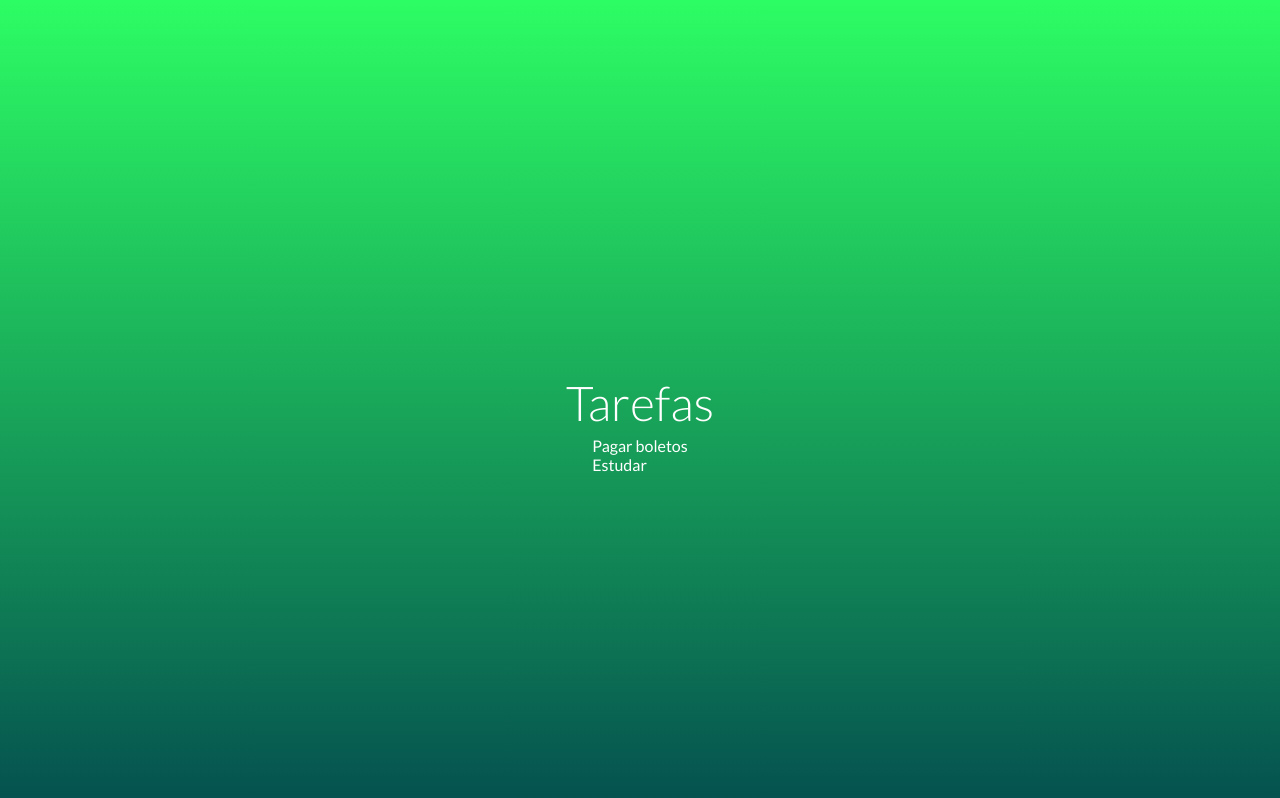
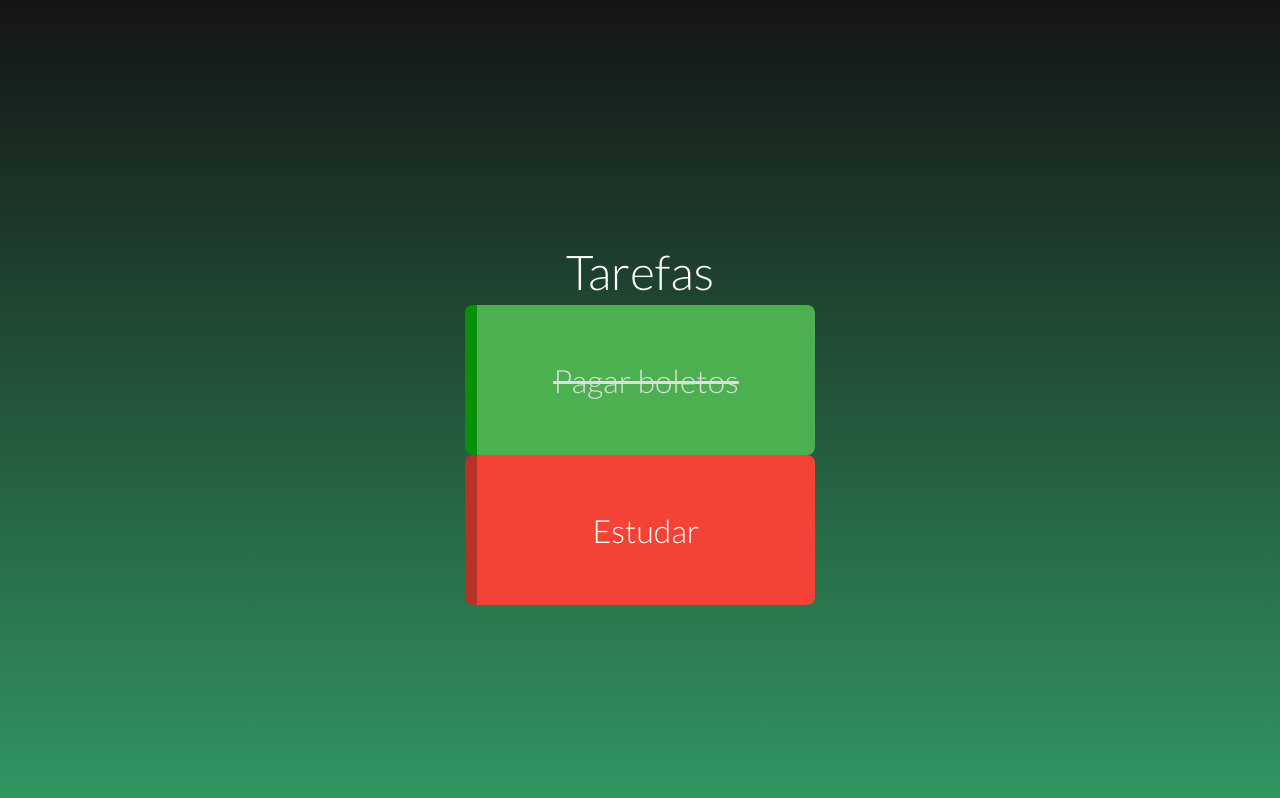
Before and after one commit to isaacwrk/Todolist.v2, a Vue app: page / in a window 1280 px wide. Shown: the top 798 px of the page. Built offline with nearby package versions, Linux system fonts and the light colour scheme.

Commit message:
creating Task component + style tasks boxes

```diff
--- a/src/App.vue
+++ b/src/App.vue
@@ -25,8 +25,8 @@
 <style>
 	body {
 		font-family: 'Lato', sans-serif;
-		background: rgb(4,78,79);
-		background: linear-gradient(0deg, rgba(4,78,79,1) 0%, rgba(45,253,100,1) 100%);
+		background: rgb(50,153,98);
+		background: linear-gradient(0deg, rgba(50,153,98,1) 0%, rgba(20,20,20,1) 100%);
 		color: #FFF;
 	}
 
--- /dev/null
+++ b/src/components/Task.vue
@@ -0,0 +1,50 @@
+<template>
+    <div class="task" :class="stateClass">
+        <p> {{ task.name }} </p>
+    </div>
+</template>
+
+<script>
+export default {
+    props:{
+        task:{type: Object, required: true}
+    },
+    computed:{
+        stateClass(){
+            return {
+                peding: this.task.peding,
+                done: !this.task.peding
+            }
+        }
+    }
+}
+</script>
+
+<style>
+.task{
+    box-sizing: border-box;
+    width: 350px;
+    height: 150px;
+    padding: 10px;
+    border-radius: 8px;
+    font-size: 2rem;
+    font-weight: 300;
+    cursor: pointer;
+    user-select: none;
+    display:flex;
+    justify-content: center;
+    align-items: center;
+}
+
+.peding{
+    border-left: 12px solid #B73229;
+    background-color: #F44336;
+}
+
+.done{
+    color:#DDD;
+    border-left: 12px solid #0A8F08;
+    background-color: #4CAF50;
+    text-decoration: line-through;
+}
+</style>
--- a/src/components/TaskGrid.vue
+++ b/src/components/TaskGrid.vue
@@ -1,13 +1,17 @@
 <template>
-    <div class="tasks">
+    <div class="task-grid">
         <template>
-            <div v-for="task in tasks" :key="task.name">{{ task.name }}</div>
+            <Task v-for="task in tasks" :key="task.name" :task="task">{{ task.name }}</Task>
         </template>
     </div>
 </template>
 
 <script>
+
+import Task from './Task.vue'
+
 export default {
+    components:{ Task },
     props:{
         tasks:{ type:Array, required:true }
     }
```
